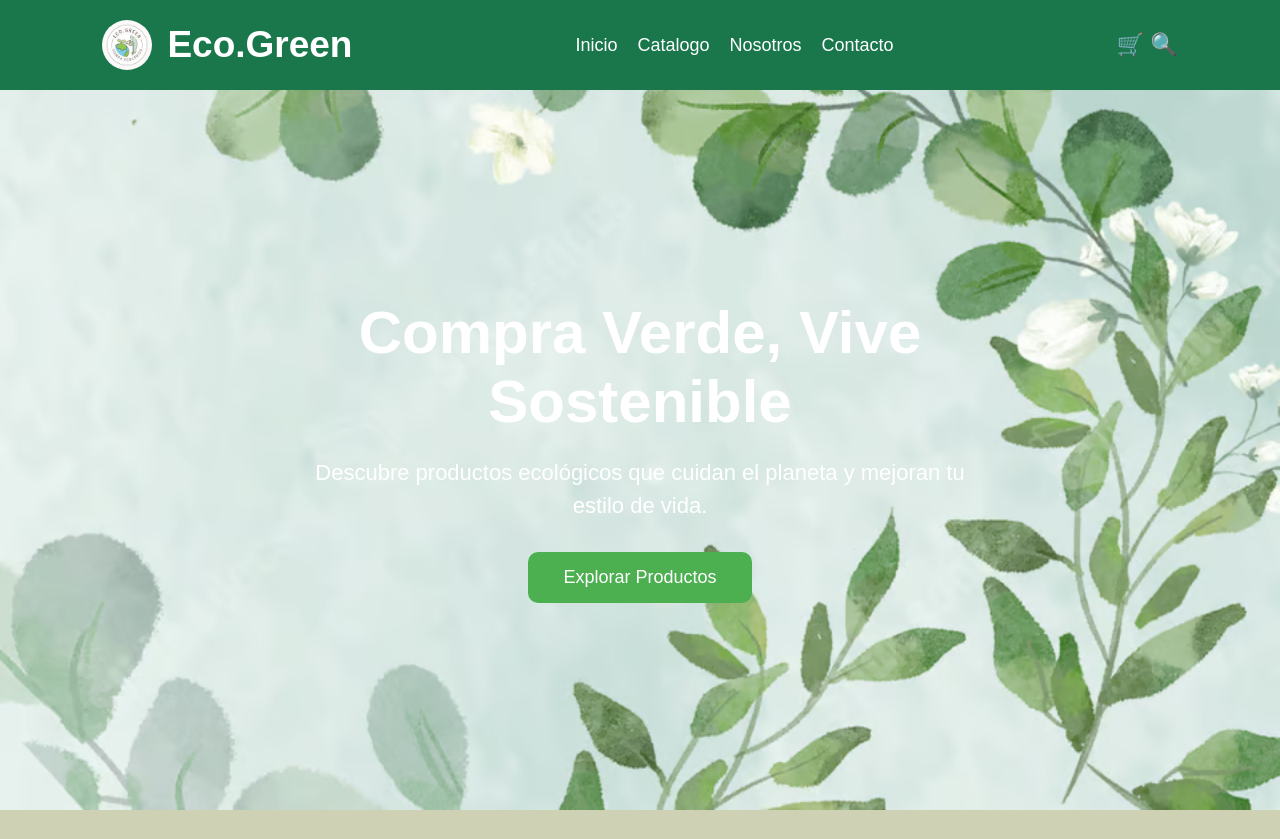
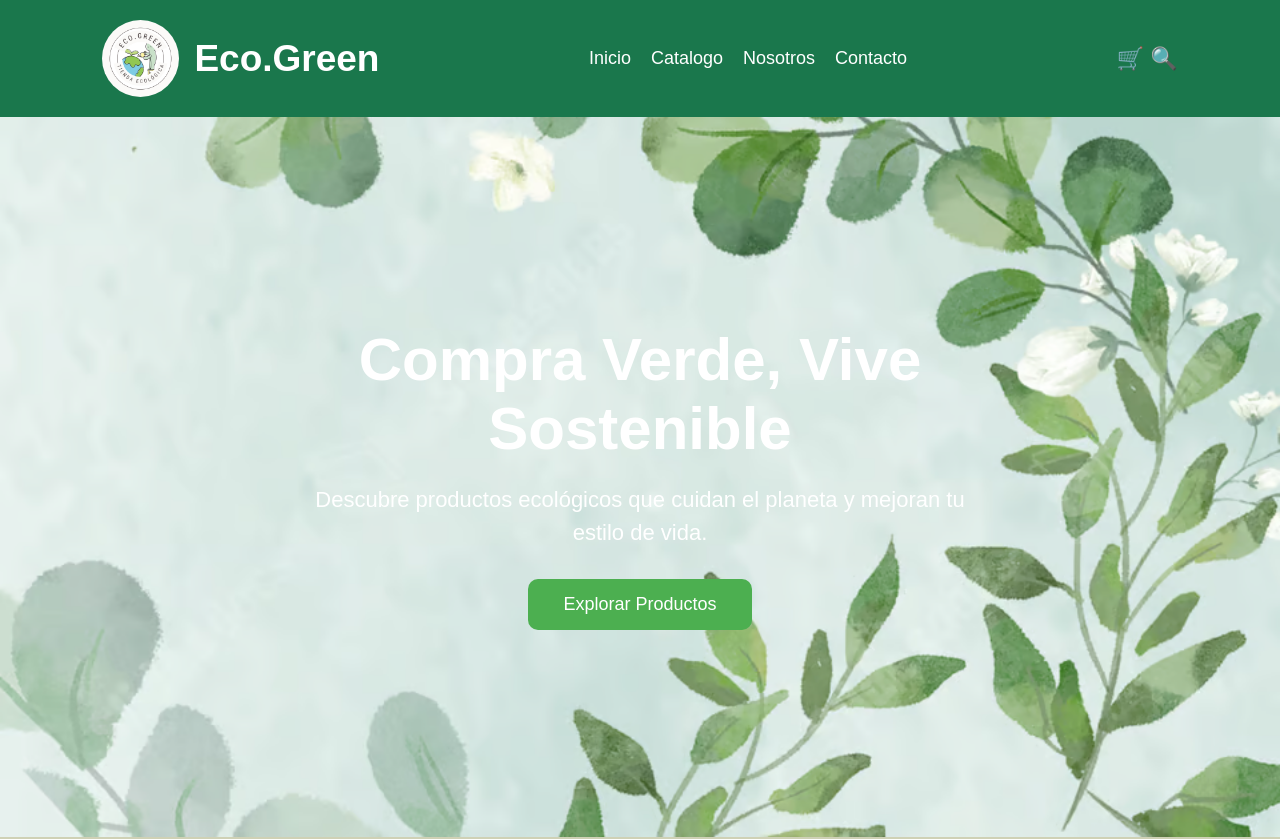
Before and after one commit to Sofi11017/proyecto-final-HTML-y-CSS, a plain HTML site: page index.html in a window 1280 px wide. Shown: the top 839 px of the page. Drawn offline with Linux system fonts and the light colour scheme.

Commit message:
style: ajustar tamano de logo a 77px en el header

```diff
--- a/css/catalogo.css
+++ b/css/catalogo.css
@@ -30,7 +30,7 @@ header {
 }
 
 .logo-img {
-    height: 40px;
+    height: 65px;
     width: auto;
     border-radius: 50%;
 }
--- a/css/contacto.css
+++ b/css/contacto.css
@@ -29,7 +29,7 @@ header {
 }
 
 .logo-img {
-    height: 40px;
+    height: 65px;
     width: auto;
     border-radius: 50%;
 }
--- a/css/nosotros.css
+++ b/css/nosotros.css
@@ -29,7 +29,7 @@ header {
 }
 
 .logo-img {
-    height: 40px;
+    height: 65px;
     width: auto;
     border-radius: 50%;
 }
--- a/css/styles.css
+++ b/css/styles.css
@@ -35,7 +35,7 @@ header {
 }
 
 .logo-img {
-    height: 50px;
+    height: 77px;
     width: auto;
     border-radius: 50%;
 }
```
